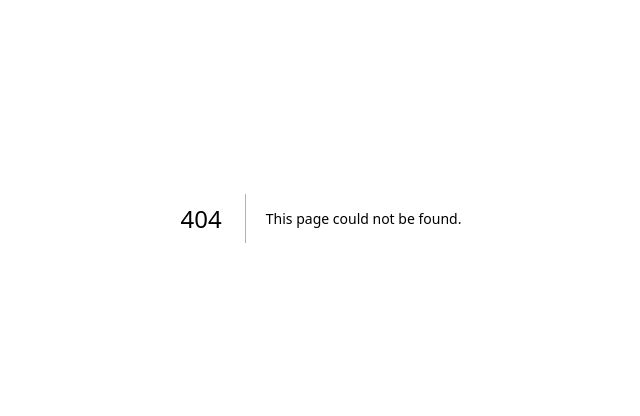
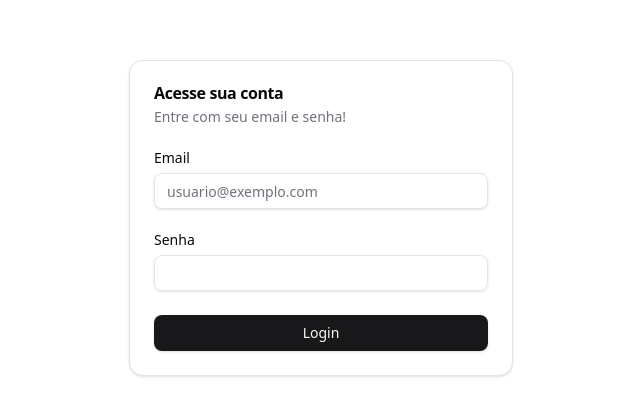
Before and after one commit to Daniel-san8/colmeia-checkout, a Next.js app: page /login in a window 1280 px wide. Before the commit this address had no page. Shown: the part 182-598 px from the top of the page, without its empty margins (319-959 px from the left). Built offline with nearby package versions, Linux system fonts and the light colour scheme.

Commit message:
feat: add login page and zod functions

```diff
--- /dev/null
+++ b/src/app/login/page.tsx
@@ -0,0 +1,119 @@
+'use client';
+import { Button } from '@/components/ui/button';
+import {
+  Card,
+  CardContent,
+  CardDescription,
+  CardFooter,
+  CardHeader,
+  CardTitle,
+} from '@/components/ui/card';
+import { Input } from '@/components/ui/input';
+import { Label } from '@/components/ui/label';
+
+import { useForm } from 'react-hook-form';
+import { zodResolver } from '@hookform/resolvers/zod';
+import * as z from 'zod';
+import Link from 'next/link';
+import { useRouter } from 'next/navigation';
+
+const loginSchema = z.object({
+  email: z.string().email({ message: 'Email inválido' }),
+  password: z
+    .string()
+    .min(8, { message: 'Senha deve ter no mínimo 8 caracteres' })
+    .regex(/^(?=.*[a-z])(?=.*[A-Z])(?=.*\d)(?=.*[!@#$%^&*]).+$/, {
+      message:
+        'Senha deve conter letra maiúscula, minúscula, número e caractere especial',
+    }),
+});
+
+type LoginFormData = z.infer<typeof loginSchema>;
+
+export default function Login() {
+  const {
+    register,
+    handleSubmit,
+    formState: { errors },
+    setValue,
+  } = useForm<LoginFormData>({
+    resolver: zodResolver(loginSchema),
+  });
+
+  const navigation = useRouter();
+
+  const onSubmit = (data: LoginFormData) => {
+    console.log('Dados do formulário:', data);
+    const storedData = sessionStorage.getItem('registerData');
+    const storedDataParsed: string[] = storedData ? JSON.parse(storedData) : [];
+    console.log('Dados armazenados:', storedDataParsed);
+    const findEmail = storedDataParsed.find(
+      (item: any) => item.email === data.email
+    );
+    const findPassword = storedDataParsed.find(
+      (item: any) => item.password === data.password
+    );
+    if (findEmail && findPassword) {
+      alert('Login bem-sucedido!');
+      navigation.push('/');
+    } else {
+      alert('Email ou senha incorretos. Tente novamente.');
+    }
+  };
+  return (
+    <div className="flex justify-center items-center h-screen p-4">
+      <Card className="w-full max-w-sm">
+        <CardHeader>
+          <CardTitle>Acesse sua conta</CardTitle>
+          <CardDescription>Entre com seu email e senha!</CardDescription>
+        </CardHeader>
+        <CardContent>
+          <form id="login-form" onSubmit={handleSubmit(onSubmit)}>
+            <div className="flex flex-col gap-6">
+              <div className="grid gap-2">
+                <Label htmlFor="email">Email</Label>
+                <Input
+                  id="email"
+                  type="email"
+                  placeholder="usuario@exemplo.com"
+                  required
+                  {...register('email')}
+                />
+                {errors.email && (
+                  <span className="text-red-500 text-sm">
+                    {errors.email.message}
+                  </span>
+                )}
+              </div>
+              <div className="grid gap-2">
+                <div className="flex items-center">
+                  <Label htmlFor="password">Senha</Label>
+                </div>
+                <Input
+                  id="password"
+                  type="password"
+                  required
+                  {...register('password')}
+                />
+                {errors.password && (
+                  <span className="text-red-500 text-sm">
+                    {errors.password.message}
+                  </span>
+                )}
+              </div>
+            </div>
+          </form>
+        </CardContent>
+        <CardFooter className="flex-col gap-2">
+          <Button
+            form="login-form"
+            type="submit"
+            className="w-full cursor-pointer"
+          >
+            Login
+          </Button>
+        </CardFooter>
+      </Card>
+    </div>
+  );
+}
--- a/src/app/register/page.tsx
+++ b/src/app/register/page.tsx
@@ -55,7 +55,7 @@ export default function Register() {
 
   const onSubmit = (data: RegisterFormData) => {
     console.log('Dados do formulário:', data);
-    sessionStorage.setItem('registerData', JSON.stringify(data));
+    sessionStorage.setItem('registerData', JSON.stringify([data]));
 
     navigation.push('/login');
   };
```
